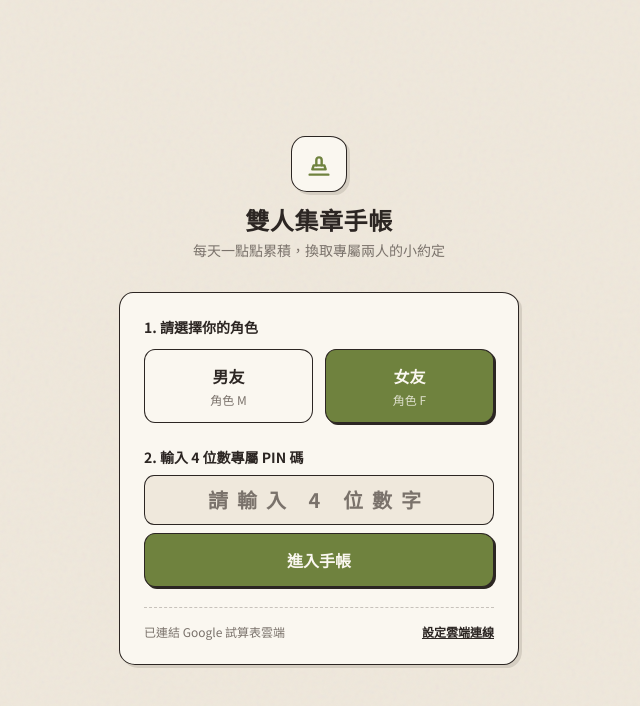
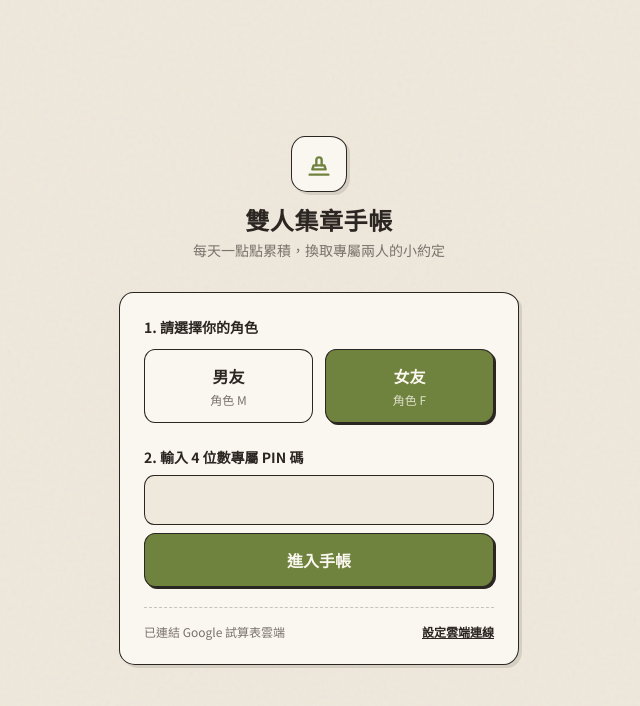
Before and after one commit to Autumnki/couple-stamp, a plain HTML site: page index.html in a window 1280 px wide. Shown: the whole page, without its empty margins (321-961 px from the left). Drawn offline with nearby package versions, Linux system fonts and the light colour scheme; a web font is replaced by a local one.

Commit message:
Update index.html
v0.2

```diff
--- a/index.html
+++ b/index.html
@@ -317,7 +317,7 @@
           type="password"
           inputmode="numeric"
           maxlength="4"
-          placeholder="請輸入 4 位數字"
+          placeholder=""
           class="journal-input text-center text-xl tracking-[0.45em] font-bold mb-2"
         />
         <p id="login-demo-hint" class="text-xs text-inkLight text-center mb-6">
```
